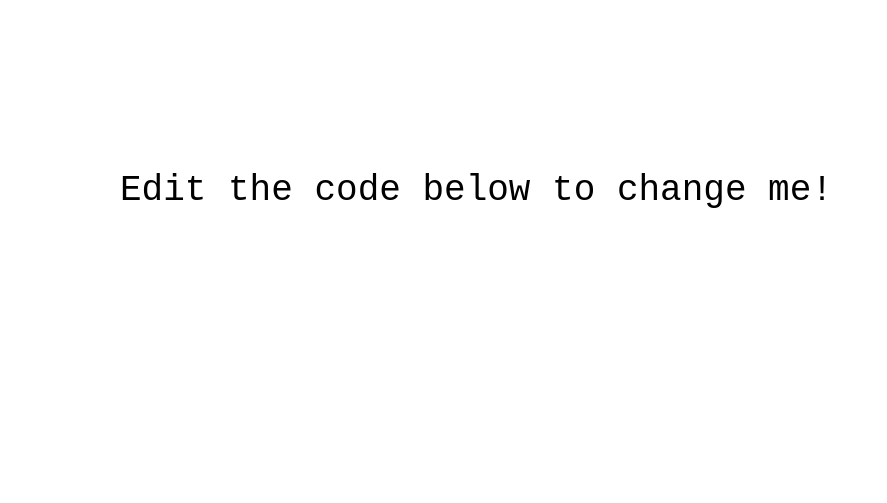
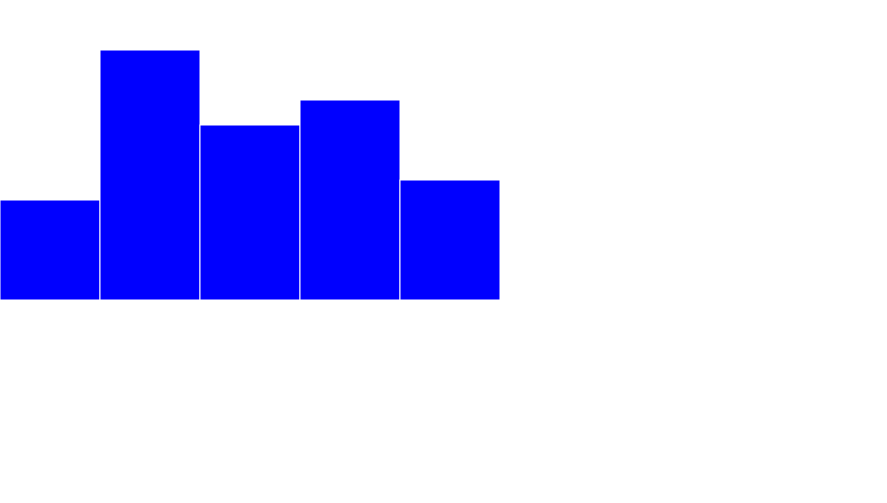
Before and after one commit to dn0912/d3.js_v4, a plain HTML site: page index.html in a window 1280 px wide. Shown: the whole page, without its empty margins (0-887 px from the left). Drawn offline with nearby package versions, Linux system fonts and the light colour scheme.

Commit message:
first chart

```diff
--- a/index.html
+++ b/index.html
@@ -4,22 +4,34 @@
   <script src="https://d3js.org/d3.v4.min.js"></script>
   <style>
     body { margin:0;position:fixed;top:0;right:0;bottom:0;left:0; }
+    svg {
+      width: 100%;
+      height: 100%;
+    }
   </style>
 </head>
 
 <body>
+  <svg>
+    <rect />
+    <rect />
+    <rect />
+    <rect />
+    <rect />
+  </svg>
   <script>
-    // Feel free to change or delete any of the code you see in this editor!
-    var svg = d3.select("body").append("svg")
-      .attr("width", 960)
-      .attr("height", 500)
+  var rectWidth = 100;
+  var height = 300;
+  var data = [100, 250, 175, 200, 120];
 
-    svg.append("text")
-      .text("Edit the code below to change me!")
-      .attr("y", 200)
-      .attr("x", 120)
-      .style("font-size", 36)
-      .style("font-family", "monospace")
+  var rect = d3.selectAll('rect')
+    .data(data)
+    .attr('x', (d, i) => i * rectWidth)
+    .attr('y', d => height - d)
+    .attr('width', rectWidth)
+    .attr('height', d => d)
+    .attr('fill', 'blue')
+    .attr('stroke', '#fff');
 
   </script>
 </body>
```
